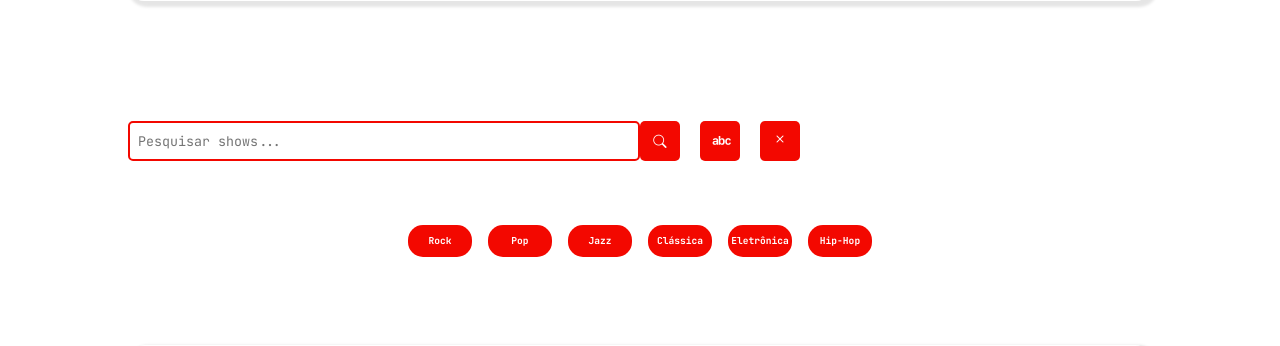
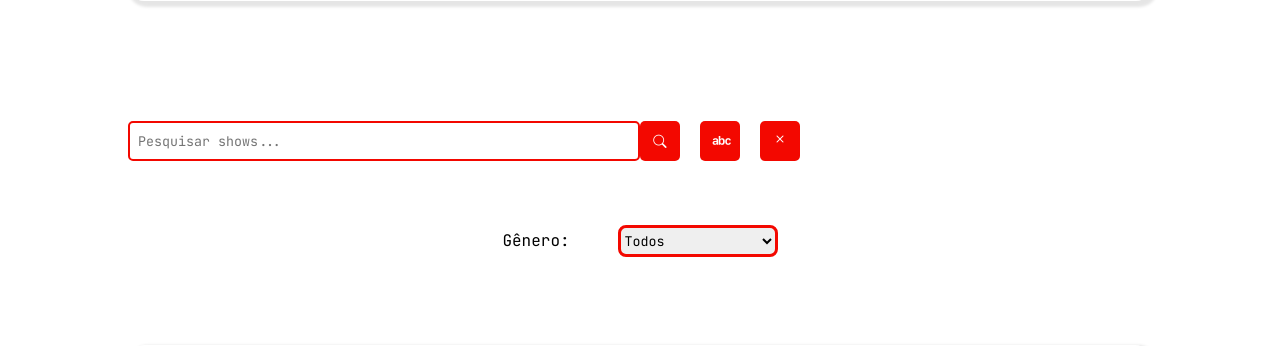
Before and after one commit to Enzuuuuu/SoundTrack, a Flask app: page / in a window 1280 px wide. Shown: the part 816-1162 px from the top of the page. Run offline with Flask 3, Linux system fonts and the light colour scheme; some libraries are stand-ins or nearby versions.

Commit message:
Filtro de Gênero se adpata e acessa opções disponíveis

```diff
--- a/funcoes.py
+++ b/funcoes.py
@@ -4,8 +4,7 @@ from models import User
 from geopy.geocoders import Nominatim
 from geopy.distance import geodesic
 from db import db
-import csv
-import os
+
 
 
 # funções base para a home
@@ -28,8 +27,10 @@ def home():
             dist=dist   ,
             user=current_user,
             latitudes=latitudes,
-            longitudes=longitudes
+            longitudes=longitudes,
+            generos=set(show['genero'] for show in shows_filtrados)
         )
+
     else:
         return render_template(
             'public/index.html',
@@ -37,7 +38,8 @@ def home():
             dist=dist,
             user=current_user,
             latitudes=latitudes,
-            longitudes=longitudes
+            longitudes=longitudes,
+            generos=set(show['genero'] for show in shows_filtrados)
         )
 
 
--- a/static/css/style.css
+++ b/static/css/style.css
@@ -213,6 +213,37 @@ text-decoration: underline;
     margin: 2rem auto;
     border-collapse: collapse;
 }
+
+.opcoes{
+    border: 0.2rem solid #F30800;
+    border-radius: 0.5rem;
+    font-family: "JetBrains Mono", monospace;
+    height: 2rem;
+    width: 10rem;
+    margin-left: 1rem;
+}
+
+.filtros{
+    display: flex;
+    align-items: center;
+    justify-content: center;
+    margin-top: 1rem;
+    margin-bottom: 1rem;
+    gap: 1rem;
+
+}
+
+.filtros label{
+    font-family: "JetBrains Mono", monospace;
+    margin-right: 1rem;
+    align-self: center;
+
+}
+
+.opcao{
+    font-family: "JetBrains Mono", monospace;
+}
+
 
 .pesquisa{
     display: flex;
--- a/templates/base.html
+++ b/templates/base.html
@@ -72,12 +72,13 @@
 
         </div>
          <div class="filtros">
-            <a href="/?ordenar=genero&genero=Rock" class="filtro-link">Rock</a>
-            <a href="/?ordenar=genero&genero=Pop" class="filtro-link">Pop</a>
-            <a href="/?ordenar=genero&genero=Jazz" class="filtro-link">Jazz</a>
-            <a href="/?ordenar=genero&genero=Clássica" class="filtro-link">Clássica</a>
-            <a href="/?ordenar=genero&genero=Eletrônica" class="filtro-link">Eletrônica</a>
-            <a href="/?ordenar=genero&genero=Hip-Hop" class="filtro-link">Hip-Hop</a>
+          <label for="filtro-genero">Gênero:</label>
+          <select id="filtro-genero" name="filtro_genero" class="opcoes">
+            <option value="" class="opcao">Todos</option>
+            {% for genero in generos %}
+            <option value="{{ genero }}">{{ genero }}</option>
+            {% endfor %}
+          </select>
           </div>
       </form>
     <div class="pesquisa-tabela">
```
